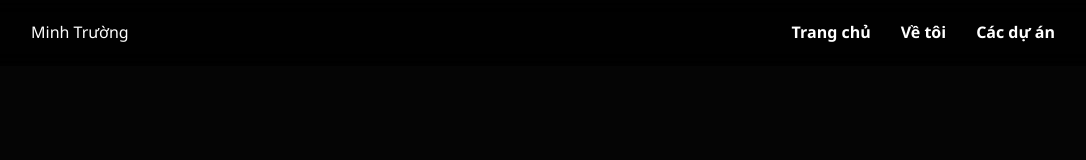
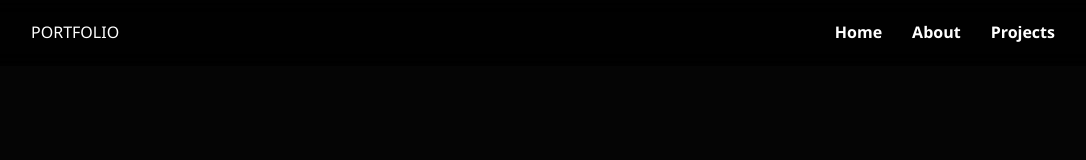
Before and after one commit to buivominhtruong/Me, a plain HTML site: page index.html in a window 1280 px wide. Shown: the top 160 px of the page, without its empty margins (97-1183 px from the left). Drawn offline with Linux system fonts and the light colour scheme.

Commit message:
Update index.html

```diff
--- a/index.html
+++ b/index.html
@@ -10,13 +10,18 @@
 <body>
 
     <nav>
-        <div class="logo">Minh Trường</div>
-        <ul>
-            <li><a href="#home">Trang chủ</a></li>
-            <li><a href="#about">Về tôi</a></li>
-            <li><a href="#projects">Các dự án</a></li>
-        </ul>
-    </nav>
+    <div class="logo">PORTFOLIO</div>
+    <div class="menu-toggle" id="mobile-menu">
+        <span class="bar"></span>
+        <span class="bar"></span>
+        <span class="bar"></span>
+    </div>
+    <ul class="nav-list">
+        <li><a href="#home">Home</a></li>
+        <li><a href="#about">About</a></li>
+        <li><a href="#projects">Projects</a></li>
+    </ul>
+</nav>
 
     <section id="home" class="hero hidden">
         <h1 class="neon-text">Xin chào, tôi là <span class="highlight">Minh Trường</span></h1>
```
